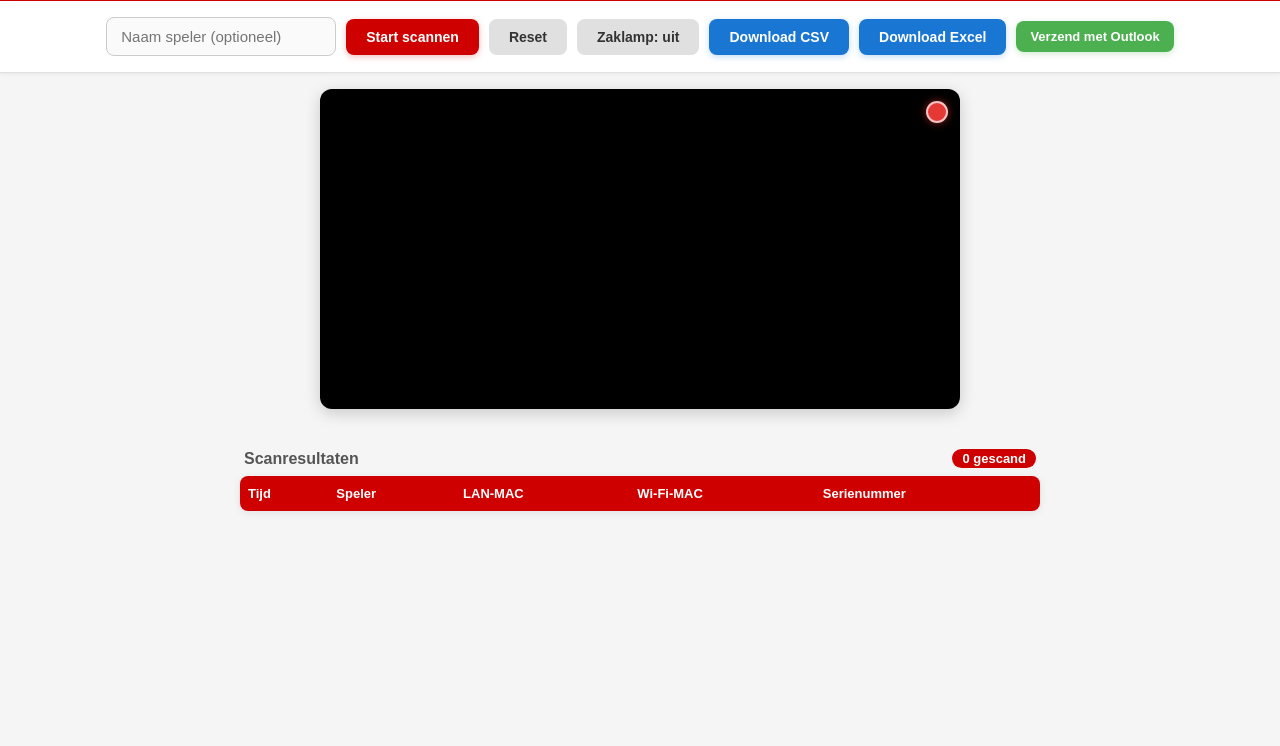
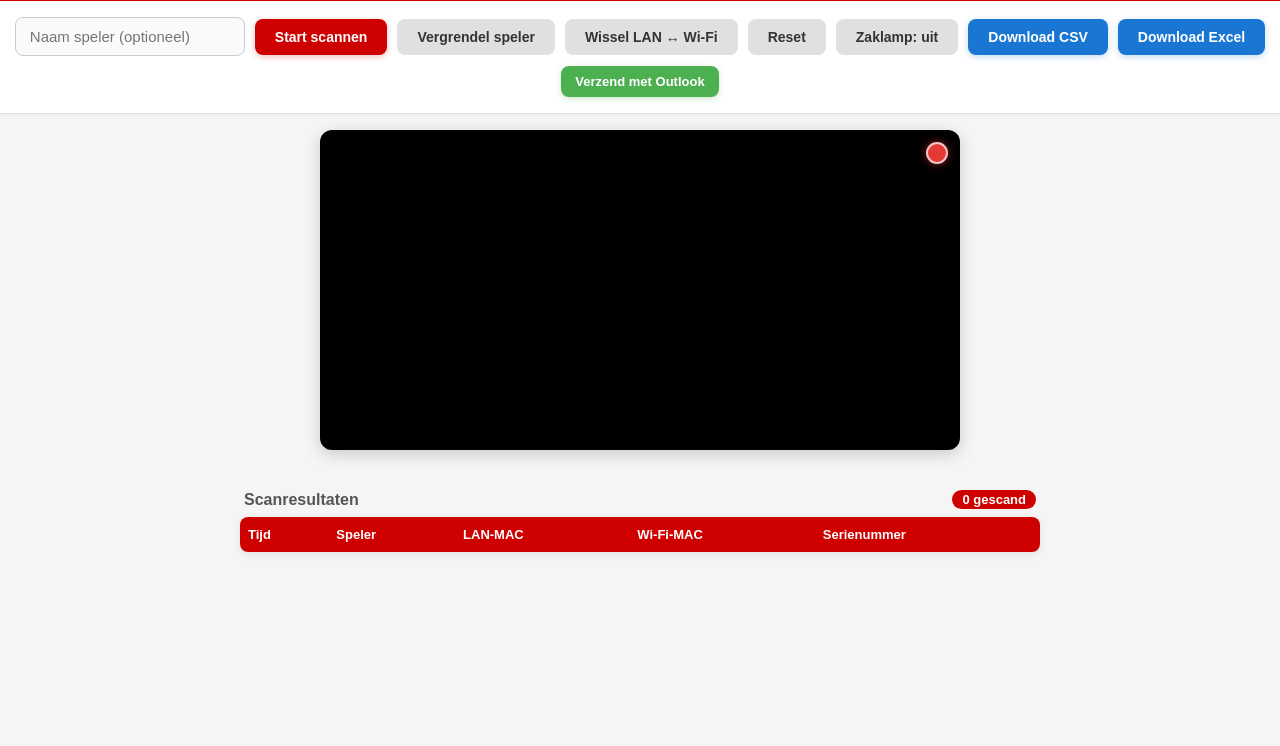
Before and after one commit to remcobleeker-ai/Scanner, a plain HTML site: page index.html in a window 1280 px wide. Shown: the part 54-800 px from the top of the page. Drawn offline with Linux system fonts and the light colour scheme; a script that the page names is missing.

Commit message:
Remove comments and add new buttons in index.html

```diff
--- a/index.html
+++ b/index.html
@@ -6,12 +6,7 @@
   <meta name="theme-color" content="#CE0000" />
   <title>RICOH Web Scanner Pro</title>
 
-  <!-- PWA -->
   <link rel="manifest" href="manifest.json">
-  <link rel="icon" type="image/png" sizes="192x192" href="icon-192.png">
-  <link rel="icon" type="image/png" sizes="512x512" href="icon-512.png">
-
-  <!-- Styles -->
   <link rel="stylesheet" href="styles.css">
 
   <script>
@@ -31,6 +26,9 @@
     <input id="playerName" type="text" class="input" placeholder="Naam speler (optioneel)" autocomplete="off" />
 
     <button id="startScan">Start scannen</button>
+    <button id="lockBtn" class="secondary">Vergrendel speler</button>
+    <button id="toggleBtn" class="secondary">Wissel LAN ↔ Wi‑Fi</button>
+
     <button id="resetBtn" class="secondary">Reset</button>
     <button id="flashToggle" class="secondary">Zaklamp: uit</button>
 
@@ -67,12 +65,11 @@
     </table>
   </div>
 
-  <!-- LIBS via CDN -->
+  <!-- Correcte script tags -->
   <script src="https://cdn.jsdelivr.net/npm/@ericblade/quagga2@0.12.1/dist/quagga.min.js"></script>
   <script src="https://cdn.jsdelivr.net/npm/xlsx@0.18.5/dist/xlsx.full.min.js"></script>
   <script src="https://cdn.jsdelivr.net/npm/tesseract.js@5/dist/tesseract.min.js"></script>
+  <script src="scanner.js"></script>
 
-  <!-- App logic -->
-  <script src="scanner.js"></script>
 </body>
 </html>
```
